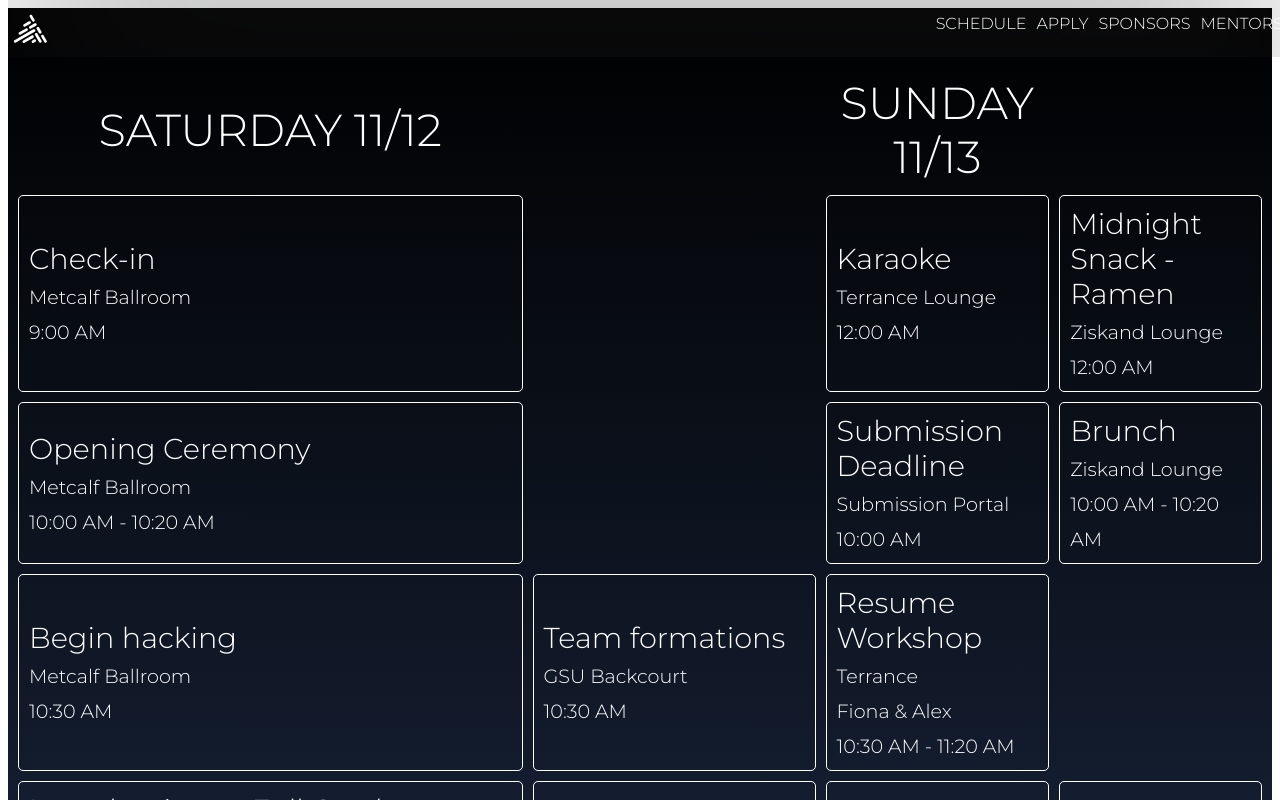
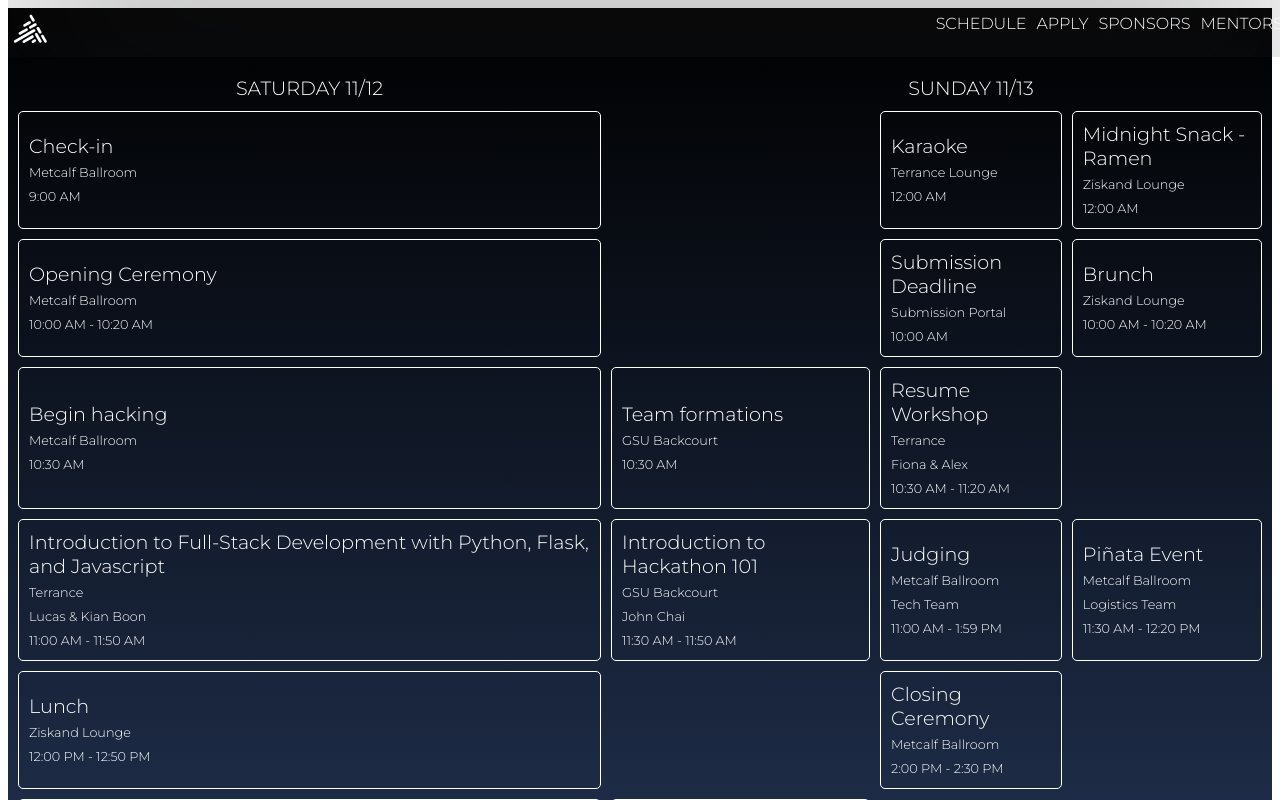
Before and after one commit to Bostonhacks/BostonHacks-2022, a React (Create React App) app: page /schedule in a window 1280 px wide. Shown: the top 800 px of the page. Built offline with nearby package versions, Linux system fonts and the light colour scheme; no server answers.

Commit message:
final change

```diff
--- a/src/views/Schedule.css
+++ b/src/views/Schedule.css
@@ -1,16 +1,16 @@
 th{
-    font: 3.5vw bold;
+    font: 1.5vw bold;
     font-family:  'Montserrat';
     color: #fff;
 }
 tr{
-    font: 2vw bold;
+    font: 1.5vw bold;
     font-family:  'Montserrat';
     color: #fff;
     border: 1px solid white;
 }
 tdd {
-    font: 1.5vw bold;
+    font: 1.0vw bold;
     font-family:  'Montserrat';
     color: #fff;
 }
@@ -19,7 +19,7 @@ td {
     margin-left: auto;
     margin-right: auto;
     border-radius: 5px;
-    font: 2.25vw bold;
+    font: 1.5vw bold;
     font-family:  'Montserrat';
     color: #fff;
     border: 1px solid white;
```
